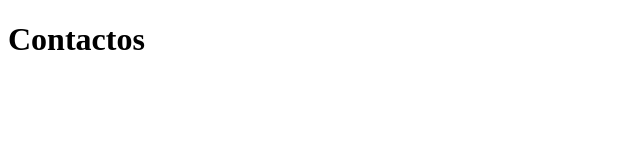
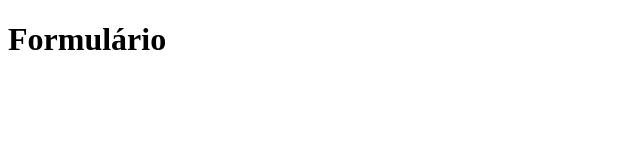
Before and after one commit to acarina12/GitDesktopPI0122, a plain HTML site: page formulário.html in a window 1280 px wide. Shown: the whole page, without its empty margins (0-640 px from the left). Drawn offline with Linux system fonts and the light colour scheme.

Commit message:
Create Formulario

```diff
--- a/contacto.html
+++ b/formulário.html
@@ -4,9 +4,9 @@
     <meta charset="UTF-8">
     <meta http-equiv="X-UA-Compatible" content="IE=edge">
     <meta name="viewport" content="width=device-width, initial-scale=1.0">
-    <title>Contacto</title>
+    <title>Formulário</title>
 </head>
 <body>
-    <h1> Contactos </h1>
+    <h1> Formulário </h1>
 </body>
 </html>
```
